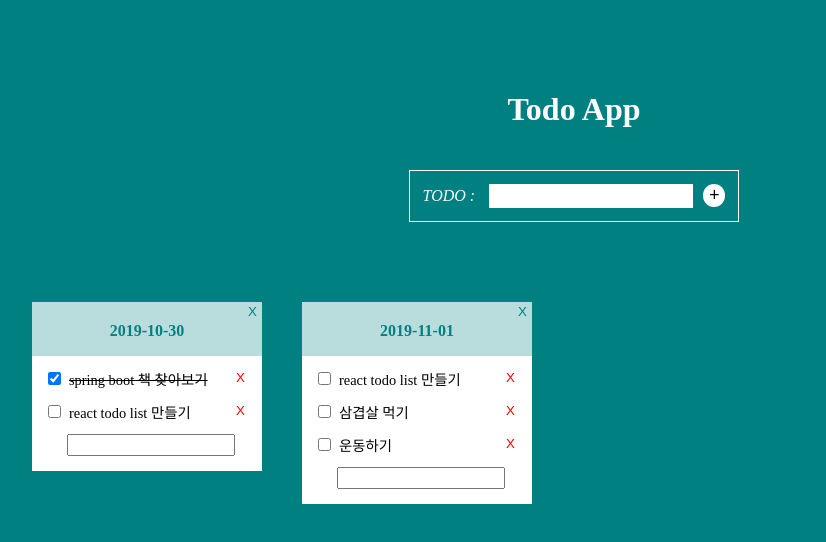
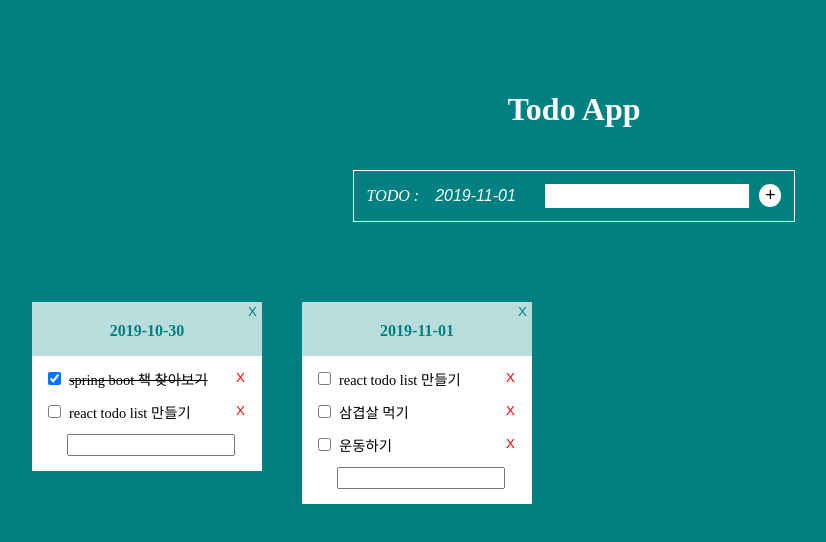
Before and after one commit to jjadekwon/react-todo-list, a React (Create React App) app: page / in a window 1280 px wide. Shown: the top 542 px of the page, without its empty margins (66-892 px from the left). Built offline with nearby package versions, Linux system fonts and the light colour scheme.

Commit message:
add DayPickerInput

```diff
--- a/package.json
+++ b/package.json
@@ -4,6 +4,7 @@
   "private": true,
   "dependencies": {
     "react": "^16.11.0",
+    "react-day-picker": "^7.4.0",
     "react-dom": "^16.11.0",
     "react-redux": "^7.1.1",
     "react-scripts": "3.2.0",
--- a/src/actions/index.js
+++ b/src/actions/index.js
@@ -1,5 +1,6 @@
 import { v4 } from 'uuid'
 
+export const CHANGE_DAY = 'CHANGE_DAY'
 export const ADD_TODO = 'ADD_TODO'
 export const DELETE_TODO = 'DELETE_TODO'
 export const ADD_TODO_LIST = 'ADD_TODO_LIST'
@@ -22,23 +23,19 @@ export const deleteTodo = (id, task) => {
     }
 }
 
-const getTodayDateString = () => {
-    let today = new Date()
-    let year = today.getFullYear()
-    let month = today.getMonth() + 1
-    let date = today.getDate()
-
-    if (date < 10) date = `0${date}`
-
-    return `${year}-${month}-${date}`
+export const changeDay = (date) => {
+    return {
+        type: CHANGE_DAY,
+        date
+    }
 }
 
-export const addTodoList = (task) => {
+export const addTodoList = (dateString, task) => {
     return {
         type: ADD_TODO_LIST,
         id: v4(),
         task,
-        dateString: getTodayDateString()
+        dateString
     }
 }
 
--- a/src/components/AddNewTodoList.js
+++ b/src/components/AddNewTodoList.js
@@ -1,12 +1,19 @@
 import React from 'react'
+import {getDateString} from '../lib/day-helper'
 import '../stylesheets/AddNewTodoList.scss'
+import DayPickerInput from "react-day-picker/DayPickerInput";
+import 'react-day-picker/lib/style.css';
+import {style} from '../stylesheets/DayPickerInput.scss'
 
-const AddNewTodoList = ({onAddTodoList=f=>f}) => {
+const AddNewTodoList = ({date, onAddTodoList=f=>f, onDayInputChange=f=>f}) => {
     let _task
 
     const addList = () => {
         if (_task.value.length) {
-            onAddTodoList(_task.value)
+            //const date = document.querySelector("div.DayPickerInput input").value
+
+            onAddTodoList(getDateString(date), _task.value)
+
             _task.value = ''
         }
     }
@@ -21,11 +28,14 @@ const AddNewTodoList = ({onAddTodoList=f=>f}) => {
     return (
         <div className="add-form">
             <span>TODO : </span>
+            <DayPickerInput classNames={style}
+                            formatDate={getDateString}
+                            value={getDateString()}
+                            onDayChange={onDayInputChange}/>
             <input type="text" ref={input => _task = input} onKeyPress={handleKeyPress}/>
             <input type="button" value="+" onClick={addList}/>
         </div>
     )
 }
 
-
 export default AddNewTodoList
--- a/src/components/container.js
+++ b/src/components/container.js
@@ -1,15 +1,21 @@
-import {addTodo, addTodoList, checkTask, deleteTodo, deleteTodoList} from "../actions";
+import {addTodo, addTodoList, changeDay, checkTask, deleteTodo, deleteTodoList} from "../actions";
 import {connect} from "react-redux";
 import AllTodoList from "./AllTodoList";
 import TodoList from "./TodoList";
 import AddNewTodoList from "./AddNewTodoList";
 
 export const NewTodoList = connect(
-    null,
+    state =>
+        ({
+            date: state.date
+        }),
     dispatch =>
         ({
-            onAddTodoList(task) {
-                dispatch(addTodoList(task))
+            onAddTodoList(dateString, task) {
+                dispatch(addTodoList(dateString, task))
+            },
+            onDayInputChange(date) {
+                dispatch(changeDay(date))
             }
         })
 )(AddNewTodoList)
@@ -37,6 +43,5 @@ export const AllTodos = connect(
     state =>
         ({
             data: [...state.data]
-        }),
-    null
+        })
 )(AllTodoList)
--- /dev/null
+++ b/src/lib/day-helper.js
@@ -0,0 +1,11 @@
+export const getDateString = (date = new Date()) => {
+    let year = date.getFullYear()
+
+    let month = date.getMonth() + 1
+    if (month < 10) month = `0${month}`
+
+    let day = date.getDate()
+    if (day < 10) day = `0${day}`
+
+    return `${year}-${month}-${day}`
+}
--- a/src/store/index.js
+++ b/src/store/index.js
@@ -1,5 +1,5 @@
 import {combineReducers, applyMiddleware, createStore} from "redux";
-import {data} from "./reducers";
+import {data, date} from "./reducers";
 import stateData from '../data/initialState'
 
 const logger = store => next => action => {
@@ -21,7 +21,7 @@ const saver = store => next => action => {
 
 export const storeFactory = (initialState=stateData) =>
     applyMiddleware(logger, saver)(createStore)(
-        combineReducers({data}),
+        combineReducers({data, date}),
         (localStorage['todolist-store']) ?
             JSON.parse(localStorage['todolist-store']) :
             initialState
--- a/src/store/reducers.js
+++ b/src/store/reducers.js
@@ -75,3 +75,8 @@ export const data = (state = [], action) => {
             return state
     }
 }
+
+export const date = (state = {}, action) => {
+    if (action.type === "CHANGE_DAY") return action.date
+    return state
+}
--- /dev/null
+++ b/src/stylesheets/DayPickerInput.scss
@@ -0,0 +1,10 @@
+.DayPickerInput{
+  input {
+    width: 98px;
+    background-color: transparent;
+    color: white;
+    font-weight: 100;
+    font-style: italic;
+    border: transparent;
+  }
+}
```
Also changed, not shown: 1 other file (tests, documents, lock files or other folders).
